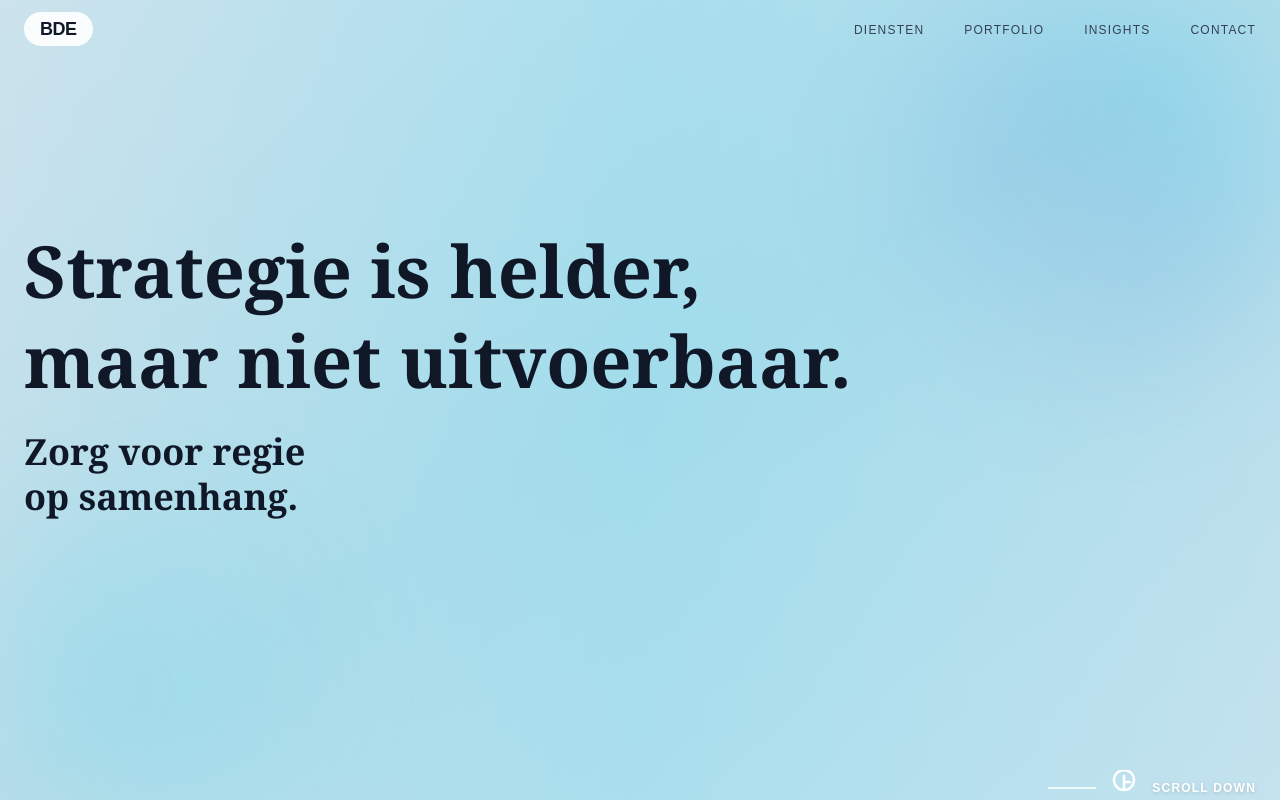
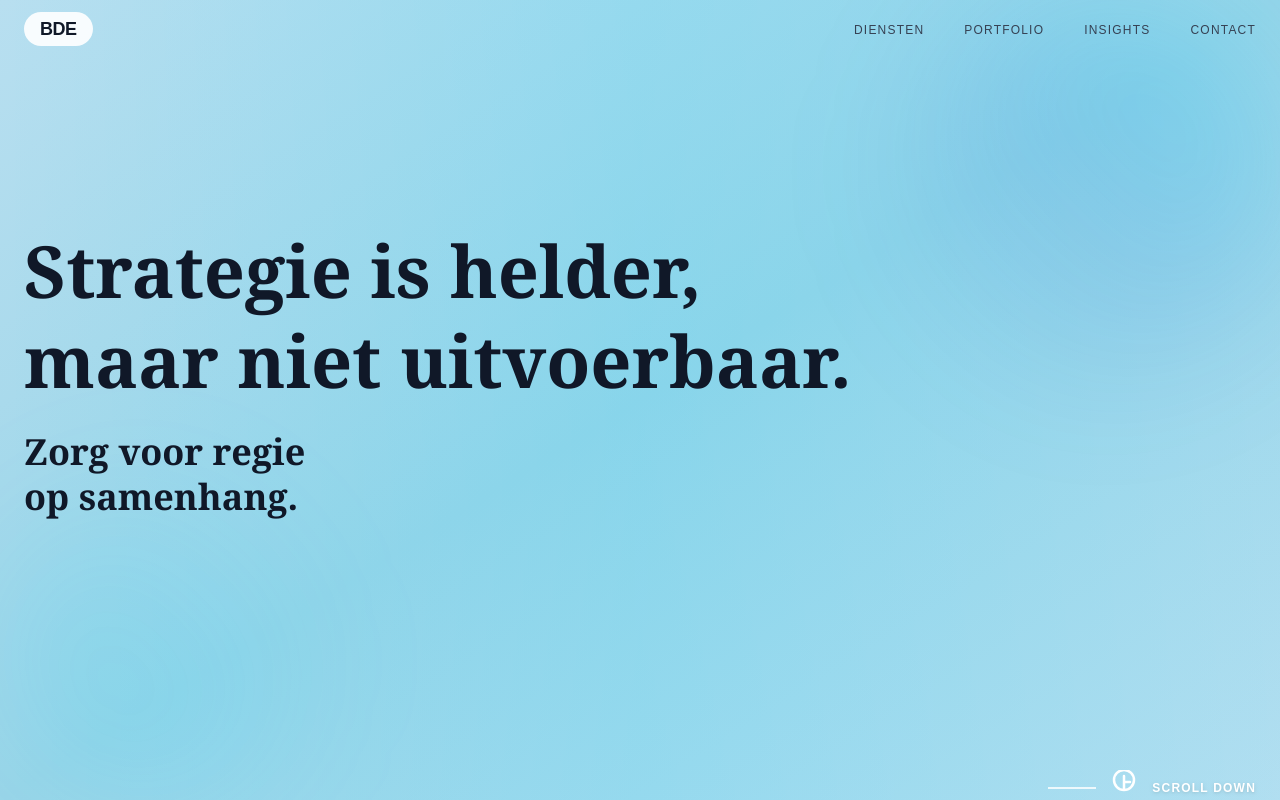
Before and after one commit to TinoiDam/bde-consulting.com, a Next.js app: page / in a window 1280 px wide. Shown: the top 800 px of the page. Built offline with nearby package versions, Linux system fonts and the light colour scheme.

Commit message:
Gradient 10% darker (25% total) - confident depth

```diff
--- a/app/page.tsx
+++ b/app/page.tsx
@@ -6,7 +6,7 @@
       {/* Hero Section - BCG Style with Blue to Teal Gradient Effect */}
       <section className="relative overflow-hidden min-h-screen flex flex-col">
         {/* Blue to teal gradient background - BCG effect */}
-        <div className="absolute inset-0 bg-gradient-to-br from-[#cce3ed] via-[#b7dde9] to-[#cce3ed]"></div>
+        <div className="absolute inset-0 bg-gradient-to-br from-[#b8dff0] via-[#9ad5e8] to-[#b8dff0]"></div>
 
         {/* Diagonal gradient overlay for BCG effect */}
         <div className="absolute inset-0 bg-gradient-to-r from-transparent via-[#00D4FF]/15 to-[#00D4FF]/5 opacity-80"></div>
```
